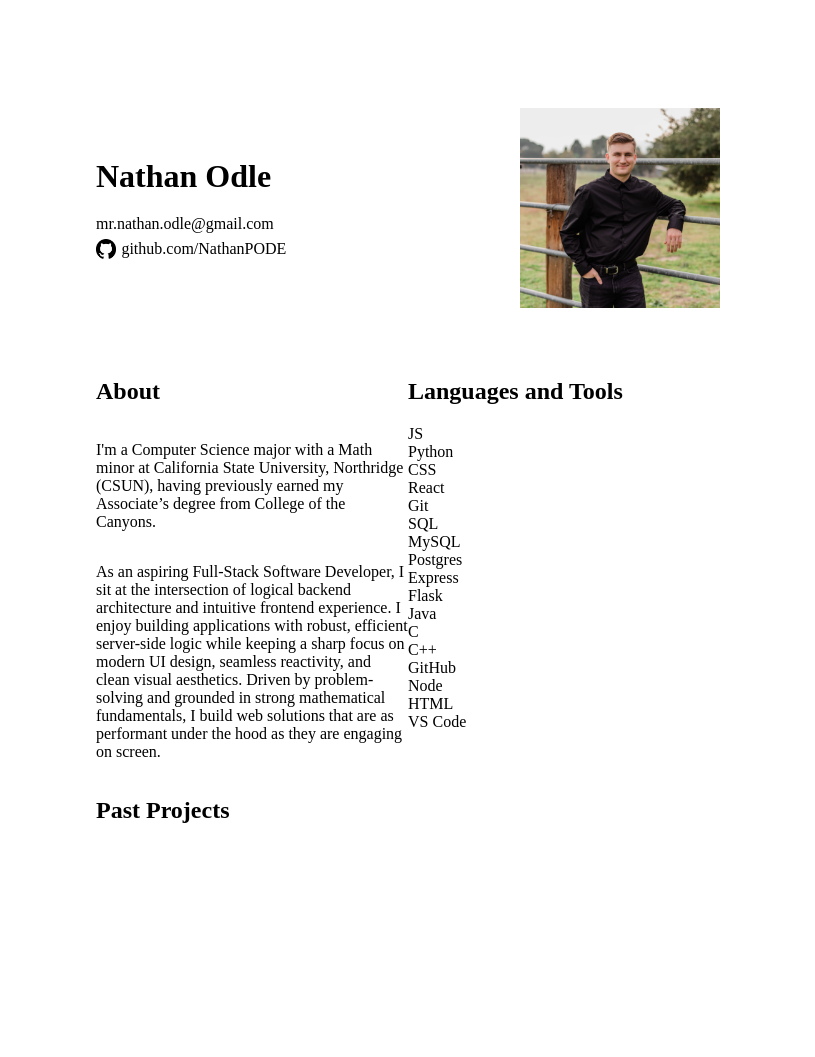
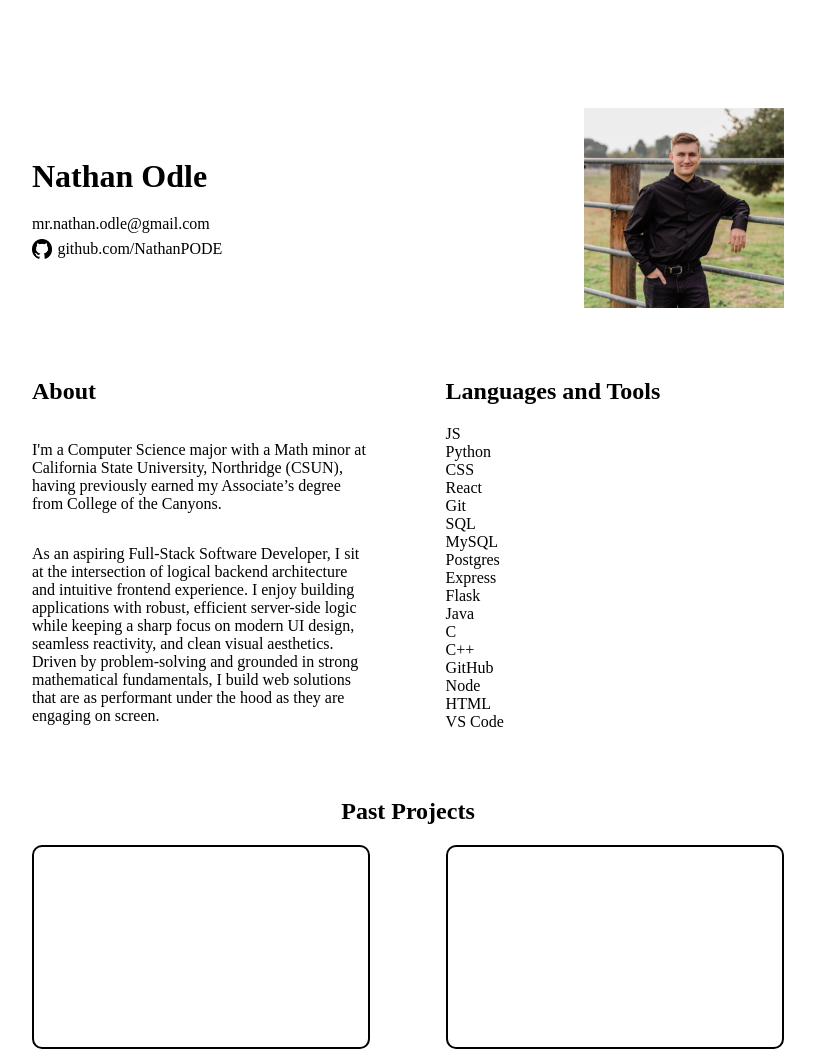
Before and after one commit to NathanPODE/portfolio, a Flask app: page / in a window 1280 px wide. Shown: the whole page, without its empty margins (232-1047 px from the left). Before the commit the page ends 823 px from the top, so only its background shows below. Run offline with Flask 3, Linux system fonts and the light colour scheme.

Commit message:
Added rectangles for past projects section

```diff
--- a/static/styles.css
+++ b/static/styles.css
@@ -8,8 +8,8 @@
 body {
     display: flex;
     flex-direction: column;
-    padding-left: 25%;
-    padding-right: 25%;
+    padding-left: 20%;
+    padding-right: 20%;
     padding-top: 100px;
 }
 
@@ -45,6 +45,7 @@ body {
 #info {
     display: flex;
     align-items: flex-start;
+    padding-bottom: 5%;
 }
 
 #about-section {
@@ -53,6 +54,8 @@ body {
     flex-direction: column;
     align-items: flex-start;
     text-align: left;
+    margin-right: 10%;
+
 }
 
 #tools-section {
@@ -73,3 +76,21 @@ body {
 .skill-square {
     animation: skill-flow 36s linear infinite;
 }
+
+#past-projects {
+    text-align: center;
+}
+
+.project-rectangle {
+    height: 200px;
+    width: 500px;
+    border: 2px solid black;
+    border-radius: 10px;
+}
+
+#project-section {
+    display: flex;
+    justify-content: center;
+    align-items: center;
+    gap: 10%;
+}
--- a/templates/index.html
+++ b/templates/index.html
@@ -53,7 +53,11 @@
         </div>
     </div>
 
-    <h2>Past Projects</h2>
+    <h2 id="past-projects">Past Projects</h2>
+    <div id="project-section">
+        <div class="project-rectangle"></div>
+        <div class="project-rectangle"></div>
+    </div>
 
 
 </body>
```
